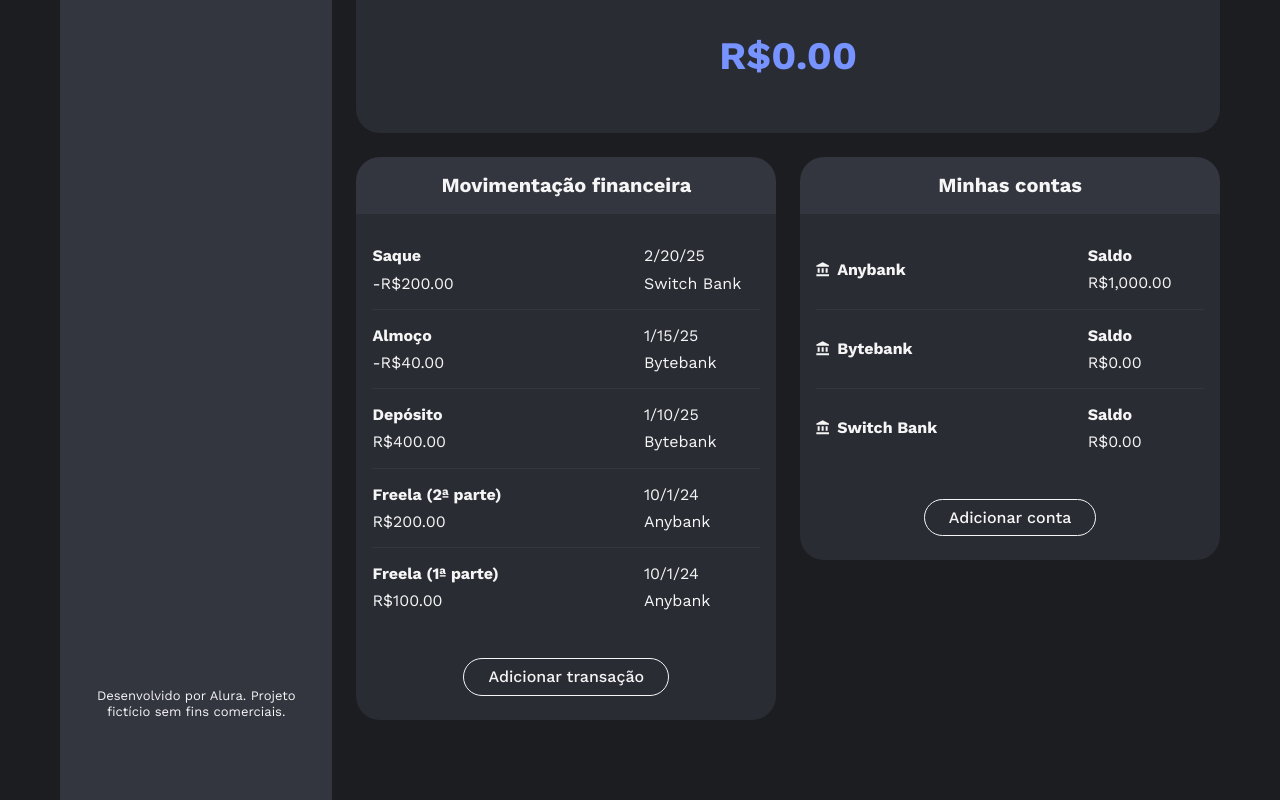
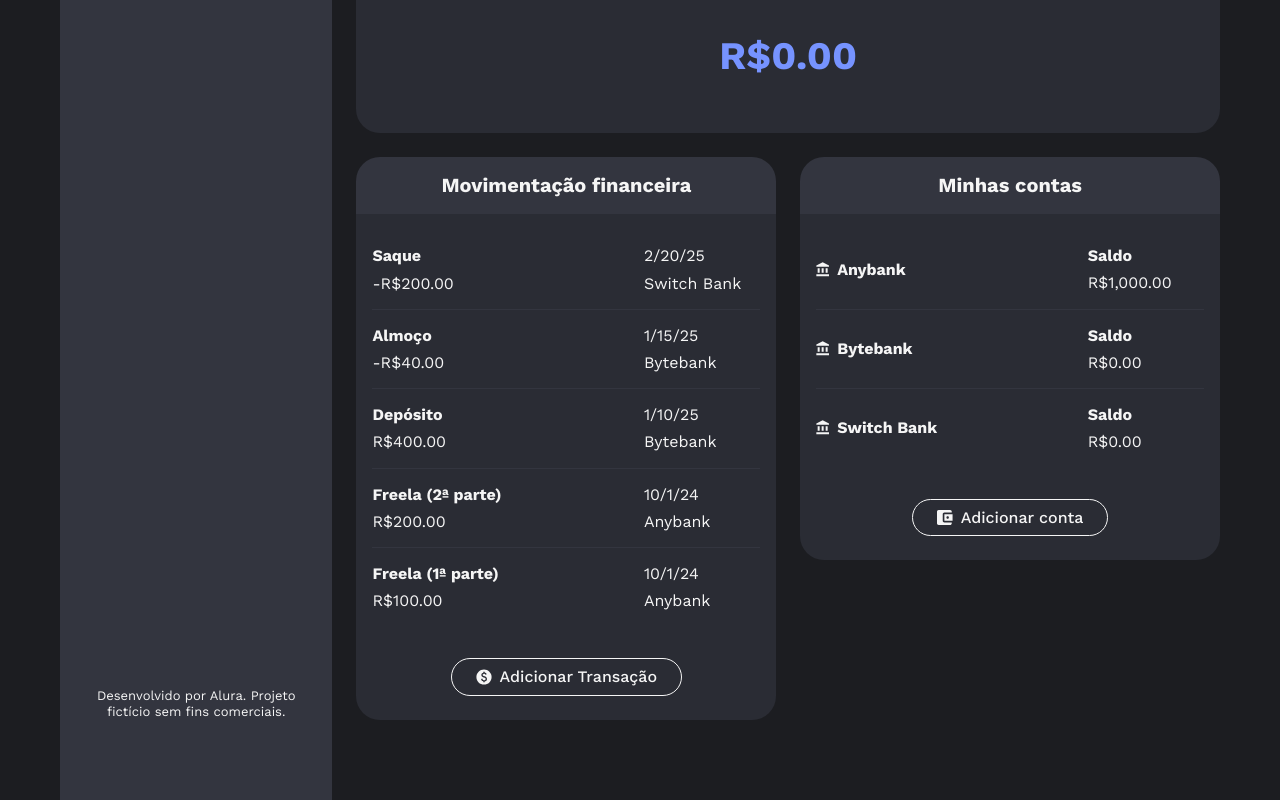
Before and after one commit to MateusLima96/poupapp, an Angular app: page / in a window 1280 px wide. Shown: the part 272-1072 px from the top of the page. Built offline with nearby package versions, Linux system fonts and the light colour scheme.

Commit message:
feat: add button content

```diff
--- a/src/app/area-financeira/contas/contas.component.css
+++ b/src/app/area-financeira/contas/contas.component.css
@@ -21,3 +21,7 @@
 .botao-adicionar-conta {
   margin: 0 auto;
 }
+
+.icone-carteira {
+  width: 1rem;
+}
--- a/src/app/area-financeira/contas/contas.component.html
+++ b/src/app/area-financeira/contas/contas.component.html
@@ -17,7 +17,10 @@
         }
       </ul>
 
-      <app-botao class="botao-adicionar-conta" texto="Adicionar conta" />
+      <app-botao class="botao-adicionar-conta">
+        <img src="icones/carteira.svg" alt="" class="icone-carteira">
+        Adicionar conta
+      </app-botao>
     </div>
   </div>
 </section>
--- a/src/app/area-financeira/transacoes/transacoes.component.css
+++ b/src/app/area-financeira/transacoes/transacoes.component.css
@@ -21,3 +21,7 @@
 .botao-adicionar-transacao {
   margin: 0 auto;
 }
+
+.icone-moeda {
+  width: 1rem;
+}
--- a/src/app/area-financeira/transacoes/transacoes.component.html
+++ b/src/app/area-financeira/transacoes/transacoes.component.html
@@ -17,7 +17,10 @@
         }
       </ul>
 
-      <app-botao class="botao-adicionar-transacao" texto="Adicionar transação" />
+      <app-botao class="botao-adicionar-transacao">
+        <img src="icones/moeda.svg" alt="" class="icone-moeda">
+        Adicionar Transação
+      </app-botao>
     </div>
   </div>
 </section>
--- a/src/app/compartilhados/botao/botao.component.html
+++ b/src/app/compartilhados/botao/botao.component.html
@@ -1,3 +1,3 @@
 <button class="botao texto-md">
-  {{ texto() }}
+  <ng-content />
 </button>
--- a/src/app/compartilhados/botao/botao.component.ts
+++ b/src/app/compartilhados/botao/botao.component.ts
@@ -6,6 +6,4 @@ import { Component, input } from '@angular/core';
   templateUrl: './botao.component.html',
   styleUrl: './botao.component.css'
 })
-export class BotaoComponent {
-  texto = input.required<string>();
-}
+export class BotaoComponent {}
```
